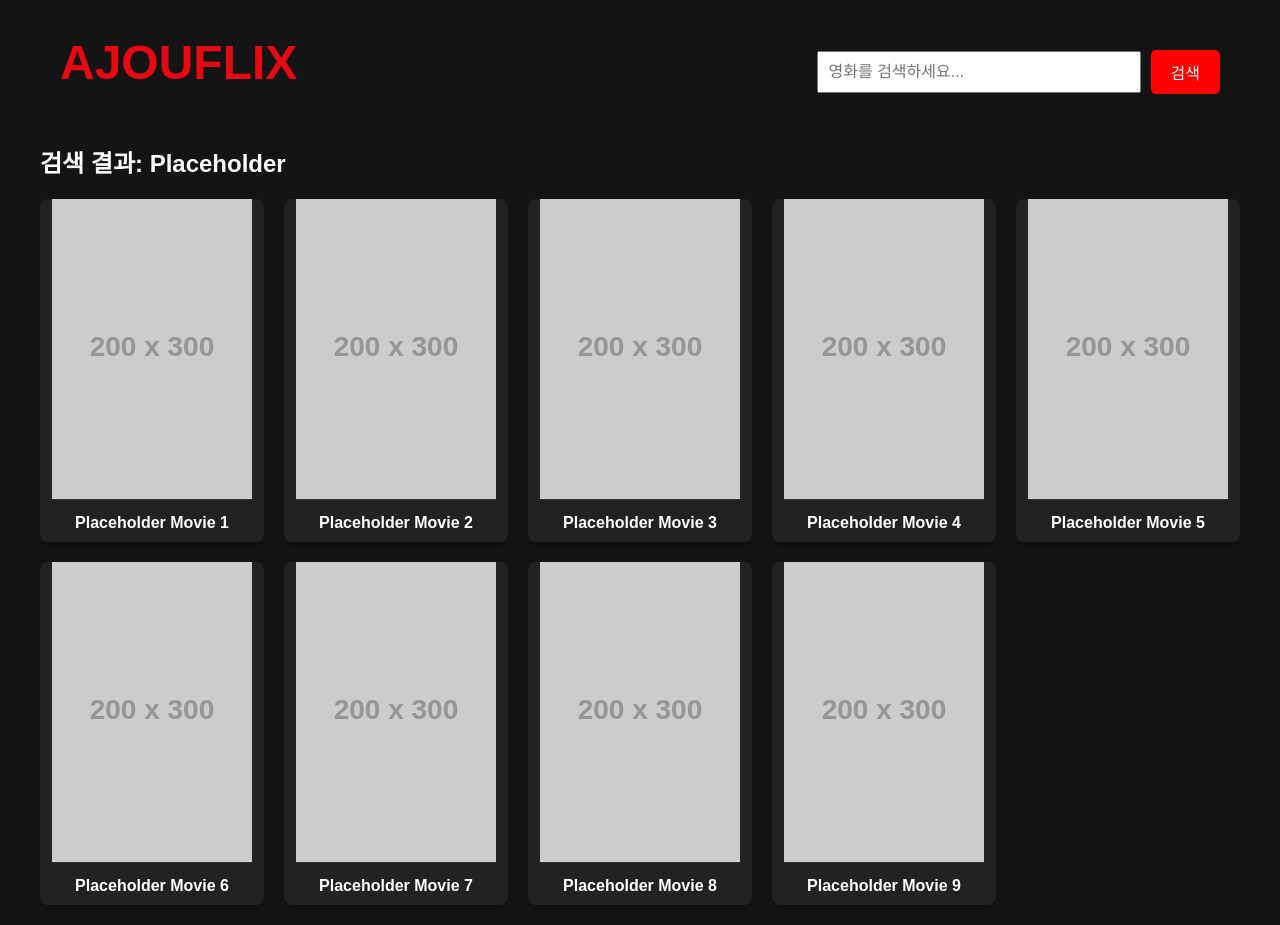
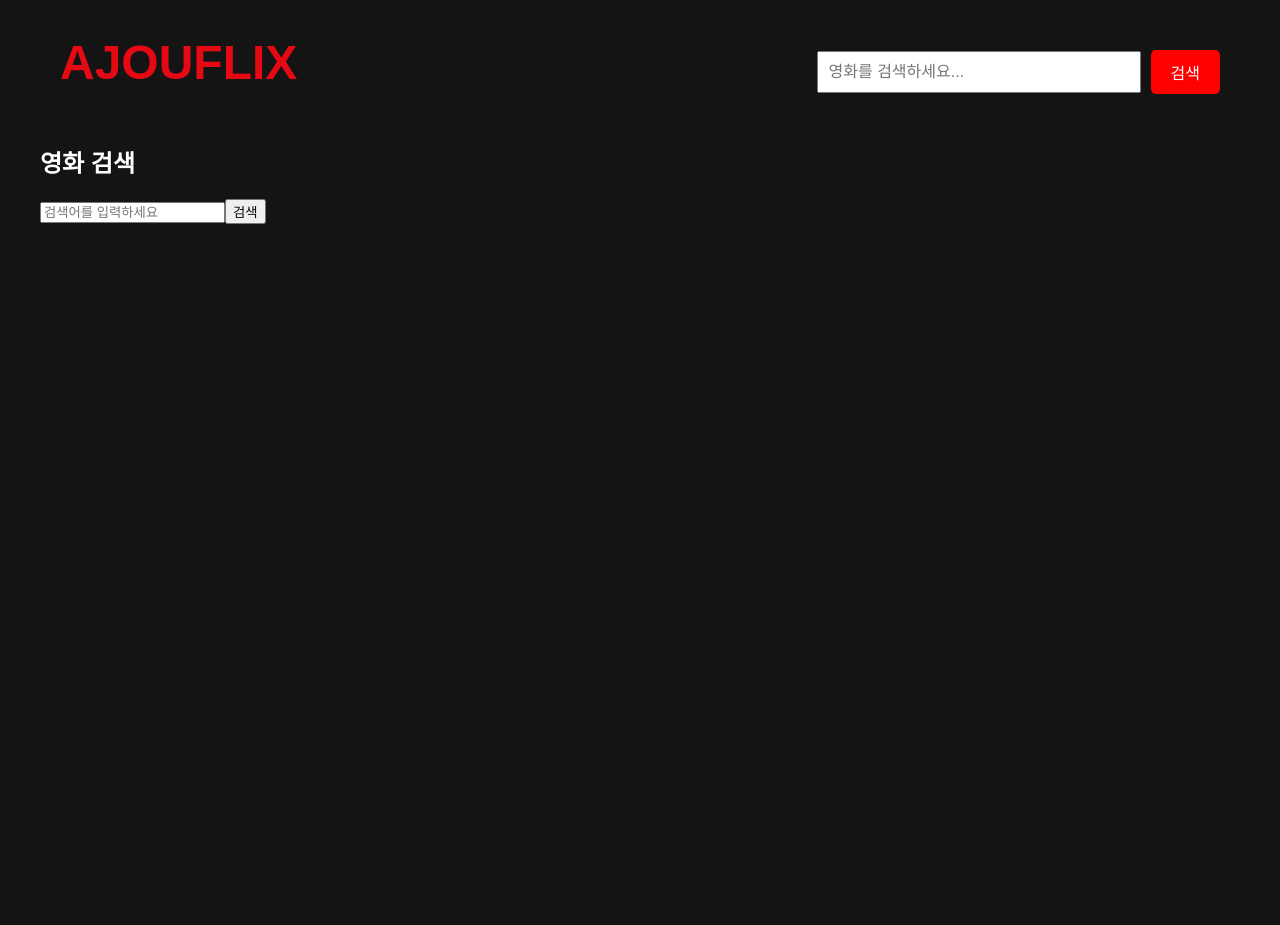
Before and after one commit to 2024-2-datamining-teamproject/front, a React (Create React App) app: page /search in a window 1280 px wide. After the commit the page ends 800 px from the top, so only its background shows below. Built offline with nearby package versions, Linux system fonts and the light colour scheme.

Commit message:
Fix: non-default user problem

```diff
--- /dev/null
+++ b/src/api.jsx
@@ -0,0 +1,32 @@
+const API_BASE_URL = "http://127.0.0.1:5000";
+
+export const loginUser = async (userId) => {
+  const response = await fetch(`${API_BASE_URL}/login`, {
+    method: "POST",
+    headers: { "Content-Type": "application/json" },
+    body: JSON.stringify({ user_id: userId }),
+  });
+  return response.json();
+};
+
+export const registerUser = async (userId, favoriteMovie, favoriteDirector) => {
+  const response = await fetch(`${API_BASE_URL}/register`, {
+    method: "POST",
+    headers: { "Content-Type": "application/json" },
+    body: JSON.stringify({
+      user_id: userId,
+      favorite_movie: favoriteMovie,
+      favorite_director: favoriteDirector,
+    }),
+  });
+  return response.json();
+};
+
+export const searchMovies = async (keyword) => {
+  const response = await fetch(`${API_BASE_URL}/search`, {
+    method: "POST",
+    headers: { "Content-Type": "application/json" },
+    body: JSON.stringify({ keyword }),
+  });
+  return response.json();
+};
--- a/src/components/MovieCard.jsx
+++ b/src/components/MovieCard.jsx
@@ -1,11 +1,16 @@
-import './Styles.css'
+import React from "react";
+import "./Styles.css";
 
-const MovieCard = ({ movie, index }) => {
-  return(
-    <div key={index} className="movie-card">
-            <img src={movie.thumbnail} alt={movie.title} />
-            <h4>{movie.title}</h4>
-          </div>
+const placeholder = "https://via.placeholder.com/200x300";
+
+const MovieCard = ({ movie }) => {
+  const posterUrl = movie.poster ? movie.poster : placeholder;
+
+  return (
+    <div className="movie-card">
+      <img src={posterUrl} alt={movie.title || "Placeholder"} />
+      <h4>{movie.title || "제목 없음"}</h4>
+    </div>
   );
 };
 
--- a/src/components/SearchBar.jsx
+++ b/src/components/SearchBar.jsx
@@ -1,14 +1,14 @@
-import React, { useState } from 'react';
-import { useNavigate } from 'react-router-dom';
-import './Styles.css';
+import React, { useState } from "react";
+import { useNavigate } from "react-router-dom";
+import "./Styles.css";
 
 const SearchBar = () => {
-  const [query, setQuery] = useState('');
+  const [query, setQuery] = useState("");
   const navigate = useNavigate();
 
   const handleSearch = () => {
-    if (query.trim() !== '') {
-      navigate(`/search?query=${encodeURIComponent(query)}`);
+    if (query.trim() !== "") {
+      navigate(`/search`, { state: { query } });
     }
   };
 
--- a/src/components/Styles.css
+++ b/src/components/Styles.css
@@ -65,16 +65,37 @@
 
 
 .movie-card {
-  min-width: 200px; /* 카드 너비 */
-  height: 300px; /* 카드 높이 */
-  flex-shrink: 0; /* 크기 줄어들지 않음 */
-  background-color: #222;
-  color: #fff;
-  border-radius: 8px;
-  overflow: hidden;
-  text-align: center;
-  transition: transform 0.3s ease, box-shadow 0.3s ease;
+  min-width: 200px; /* 카드의 고정 너비 */
+  height: 400px; /* 카드의 고정 높이 */
+  position: relative; /* 자식 요소 위치 조정을 위한 기준 */
+  overflow: hidden; /* 카드 영역 밖으로 넘치는 요소 숨김 */
+  border-radius: 8px; /* 선택 사항: 카드 모서리를 둥글게 */
+  background-color: #222; /* 카드 배경색 */
 }
+
+.movie-card img {
+  width: 100%; /* 카드 너비를 채움 */
+  height: 100%; /* 카드 높이를 채움 */
+  object-fit: fill; /* 크기를 강제로 맞춤 */
+  background-color: #333; /* 이미지 로드 실패 시 배경색 */
+}
+
+
+.movie-card h4 {
+  position: absolute; /* 카드 내 절대 위치 */
+  bottom: 0; /* 카드의 아래쪽에 위치 */
+  left: 50%; /* 가로 중앙 기준 */
+  transform: translateX(-50%); /* 가로 중앙 정렬 */
+  width: 100%; /* 텍스트가 카드 너비를 차지 */
+  text-align: center; /* 텍스트 가운데 정렬 */
+  color: #fff; /* 텍스트 색상 */
+  font-size: 1rem; /* 텍스트 크기 */
+  background-color: rgba(0, 0, 0, 0.7); /* 반투명한 배경 추가 */
+  padding: 5px 0; /* 텍스트 상하 간격 */
+  box-sizing: border-box; /* 패딩이 크기에 영향을 주지 않도록 설정 */
+}
+
+
 
 .movie-card:hover {
   transform: translateY(-10px);
--- a/src/pages/MainPage.jsx
+++ b/src/pages/MainPage.jsx
@@ -1,34 +1,29 @@
-import React from 'react';
-import MovieSection from '../components/MovieSection';
-import Header from '../components/Header';
-import './Styles.css'
+import React from "react";
+import { useLocation } from "react-router-dom";
+import MovieSection from "../components/MovieSection";
+import Header from "../components/Header";
+import "./Styles.css";
 
-const movies = [
-  { title: 'Movie 1', thumbnail: 'https://via.placeholder.com/200x300' },
-  { title: 'Movie 2', thumbnail: 'https://via.placeholder.com/200x300' },
-  { title: 'Movie 3', thumbnail: 'https://via.placeholder.com/200x300' },
-  { title: 'Movie 4', thumbnail: 'https://via.placeholder.com/200x300' },
-  { title: 'Movie 5', thumbnail: 'https://via.placeholder.com/200x300' },
-  { title: 'Movie 6', thumbnail: 'https://via.placeholder.com/200x300' },
-  { title: 'Movie 7', thumbnail: 'https://via.placeholder.com/200x300' },
-  { title: 'Movie 8', thumbnail: 'https://via.placeholder.com/200x300' },
-  { title: 'Movie 9', thumbnail: 'https://via.placeholder.com/200x300' },
-  { title: 'Movie 10', thumbnail: 'https://via.placeholder.com/200x300' },
-  { title: 'Movie 11', thumbnail: 'https://via.placeholder.com/200x300' },
-  { title: 'Movie 12', thumbnail: 'https://via.placeholder.com/200x300' },
-  { title: 'Movie 13', thumbnail: 'https://via.placeholder.com/200x300' },
-  { title: 'Movie 14', thumbnail: 'https://via.placeholder.com/200x300' },
-  { title: 'Movie 15', thumbnail: 'https://via.placeholder.com/200x300' },
-  { title: 'Movie 16', thumbnail: 'https://via.placeholder.com/200x300' },
-];
+const MainPage = ({ is_default }) => {
+  const location = useLocation();
+  const recommendations = location.state?.recommendations;
 
-const MainPage = () => {
   return (
     <div className="main-page">
       <Header />
-      <MovieSection title='추천 콘텐츠' movies={movies}/>
-      <MovieSection title='날씨 추천 콘텐츠' movies={movies}/>
-      <MovieSection title='이런 영화 어때요?' movies={movies}/>
+      {recommendations && (is_default?
+        <>
+          <MovieSection title="내가 본 영화와 비슷해요" movies={recommendations.predicted_movies} />
+          <MovieSection title="나와 비슷한 사용자가 좋아해요" movies={recommendations.knn_movies} />
+          <MovieSection title="이런 날씨에 어떄요?" movies={recommendations.weather_movies} />
+        </>
+        :
+        <>
+        <MovieSection title="내가 좋아하는 영화와 비슷해요" movies={recommendations.similar_movies} />
+        <MovieSection title="내가 좋아하는 감독의 다른 영화" movies={recommendations.director_movies} />
+        <MovieSection title="이런 날씨에 어떄요?" movies={recommendations.weather_movies} />
+        </>
+      )}
     </div>
   );
 };
--- a/src/pages/RegisterPage.jsx
+++ b/src/pages/RegisterPage.jsx
@@ -1,15 +1,20 @@
-import React, { useState } from 'react';
-import './Styles.css';
+import React, { useState } from "react";
+import { useNavigate, useLocation } from "react-router-dom";
+import { registerUser } from "../api";
 
-const RegisterPage = ({ onSubmit }) => {
-  const [director, setDirector] = useState('');
-  const [movie, setMovie] = useState('');
+const RegisterPage = () => {
+  const [favoriteMovie, setFavoriteMovie] = useState("");
+  const [favoriteDirector, setFavoriteDirector] = useState("");
+  const navigate = useNavigate();
+  const location = useLocation();
+  const userId = location.state.userId;
 
-  const handleSubmit = () => {
-    if (director.trim() && movie.trim()) {
-      onSubmit({ director, movie });
+  const handleRegister = async () => {
+    if (favoriteMovie.trim() && favoriteDirector.trim()) {
+      const response = await registerUser(userId, favoriteMovie, favoriteDirector);
+      navigate("/", { state: { recommendations: response } });
     } else {
-      alert('모든 필드를 입력해주세요!');
+      alert("모든 필드를 입력해주세요!");
     }
   };
 
@@ -19,24 +24,24 @@ const RegisterPage = ({ onSubmit }) => {
       <h2>처음 오셨군요!</h2>
       <div className="register-form">
         <label>
+          좋아하는 영화:
+          <input
+            type="text"
+            placeholder="영화 이름을 입력하세요"
+            value={favoriteMovie}
+            onChange={(e) => setFavoriteMovie(e.target.value)}
+          />
+        </label>
+        <label>
           좋아하는 감독:
           <input
             type="text"
             placeholder="감독 이름을 입력하세요"
-            value={director}
-            onChange={(e) => setDirector(e.target.value)}
+            value={favoriteDirector}
+            onChange={(e) => setFavoriteDirector(e.target.value)}
           />
         </label>
-        <label>
-          좋아하는 영화:
-          <input
-            type="text"
-            placeholder="영화 이름을 입력하세요"
-            value={movie}
-            onChange={(e) => setMovie(e.target.value)}
-          />
-        </label>
-        <button onClick={handleSubmit}>계속하기</button>
+        <button onClick={handleRegister}>계속하기</button>
       </div>
     </div>
   );
--- a/src/pages/SearchResultsPage.jsx
+++ b/src/pages/SearchResultsPage.jsx
@@ -1,65 +1,33 @@
-import React from 'react';
-import Header from '../components/Header';
-import './Styles.css';
+import React, { useState } from "react";
+import Header from "../components/Header";
+import { searchMovies } from "../api";
+import "./Styles.css";
 
 const SearchResultsPage = () => {
-  const placeholderResults = [
-    {
-      imdbID: '1',
-      Title: 'Placeholder Movie 1',
-      Poster: 'https://via.placeholder.com/200x300',
-    },
-    {
-      imdbID: '2',
-      Title: 'Placeholder Movie 2',
-      Poster: 'https://via.placeholder.com/200x300',
-    },
-    {
-      imdbID: '3',
-      Title: 'Placeholder Movie 3',
-      Poster: 'https://via.placeholder.com/200x300',
-    },
-    {
-      imdbID: '4',
-      Title: 'Placeholder Movie 4',
-      Poster: 'https://via.placeholder.com/200x300',
-    },
-    {
-      imdbID: '5',
-      Title: 'Placeholder Movie 5',
-      Poster: 'https://via.placeholder.com/200x300',
-    },
-    {
-      imdbID: '6',
-      Title: 'Placeholder Movie 6',
-      Poster: 'https://via.placeholder.com/200x300',
-    },
-    {
-      imdbID: '7',
-      Title: 'Placeholder Movie 7',
-      Poster: 'https://via.placeholder.com/200x300',
-    },
-    {
-      imdbID: '8',
-      Title: 'Placeholder Movie 8',
-      Poster: 'https://via.placeholder.com/200x300',
-    },
-    {
-      imdbID: '9',
-      Title: 'Placeholder Movie 9',
-      Poster: 'https://via.placeholder.com/200x300',
-    },
-  ];
+  const [keyword, setKeyword] = useState("");
+  const [results, setResults] = useState([]);
+
+  const handleSearch = async () => {
+    const response = await searchMovies(keyword);
+    setResults(response.keyword_movies);
+  };
 
   return (
     <div className="search-results-page">
       <Header />
-      <h2>검색 결과: Placeholder</h2>
+      <h2>영화 검색</h2>
+      <input
+        type="text"
+        placeholder="검색어를 입력하세요"
+        value={keyword}
+        onChange={(e) => setKeyword(e.target.value)}
+      />
+      <button onClick={handleSearch}>검색</button>
       <div className="movie-grid">
-        {placeholderResults.map((movie) => (
-          <div key={movie.imdbID} className="movie-card">
-            <img src={movie.Poster} alt={movie.Title} />
-            <h4>{movie.Title}</h4>
+        {results.map((movie, index) => (
+          <div key={index} className="movie-card">
+            <img src={movie.poster} alt={movie.title} />
+            <h4>{movie.title}</h4>
           </div>
         ))}
       </div>
--- a/src/pages/Styles.css
+++ b/src/pages/Styles.css
@@ -15,8 +15,6 @@
 }
 
 .movie-card {
-  width: auto;
-  height: auto;
   background-color: #222;
   border-radius: 8px;
   overflow: hidden;
@@ -27,8 +25,8 @@
 }
 
 .movie-card img {
-  width: auto;
-  height: auto;
+  width: 100%;
+  height: 100%;
   object-fit: cover;
   border-bottom: 1px solid #333;
 }
```
Also changed, not shown: src/App.js (+4 -3 lines), src/components/MovieRow.jsx (+10 -6 lines), src/pages/LoginPage.jsx (+16 -7 lines).
